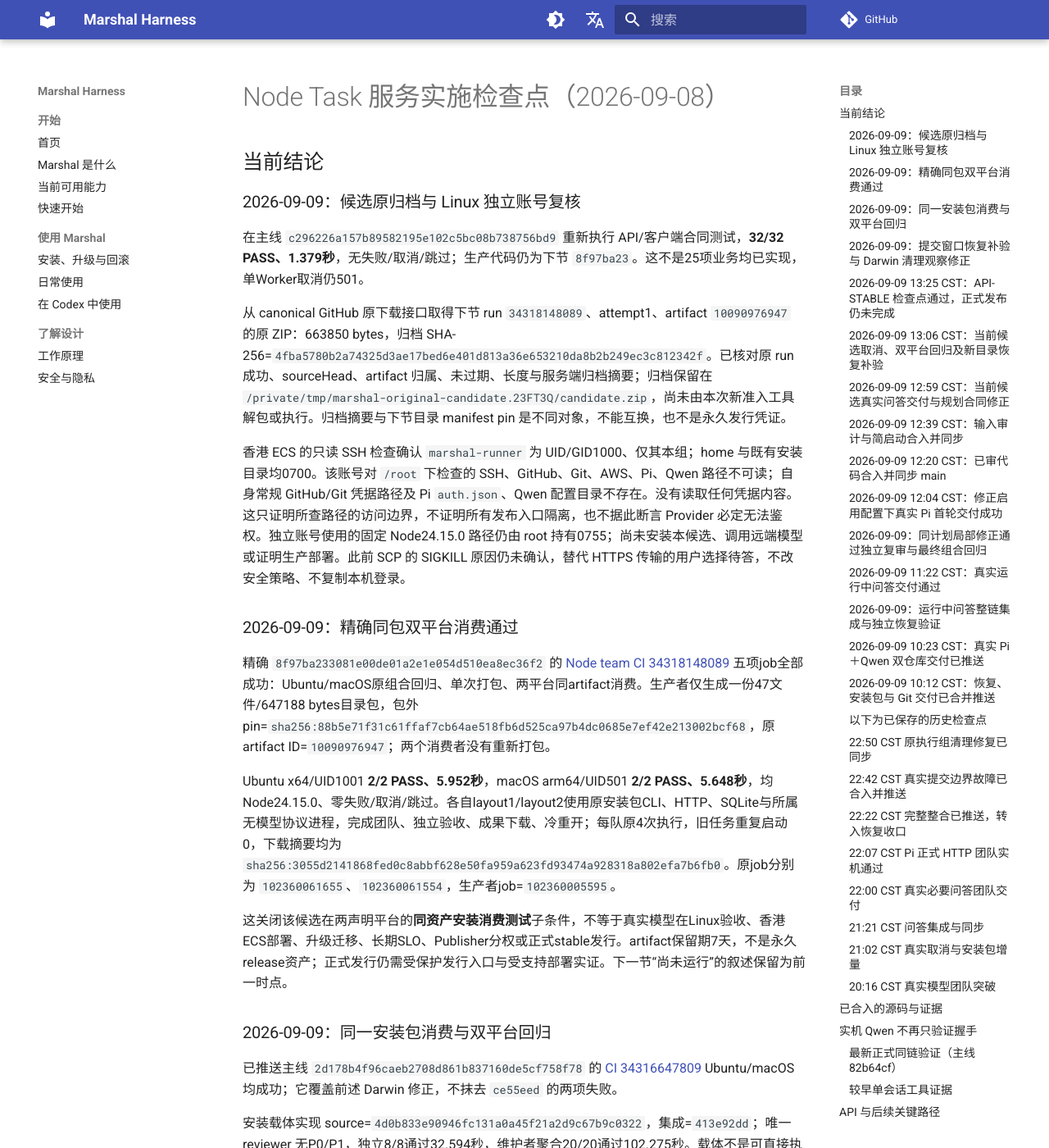
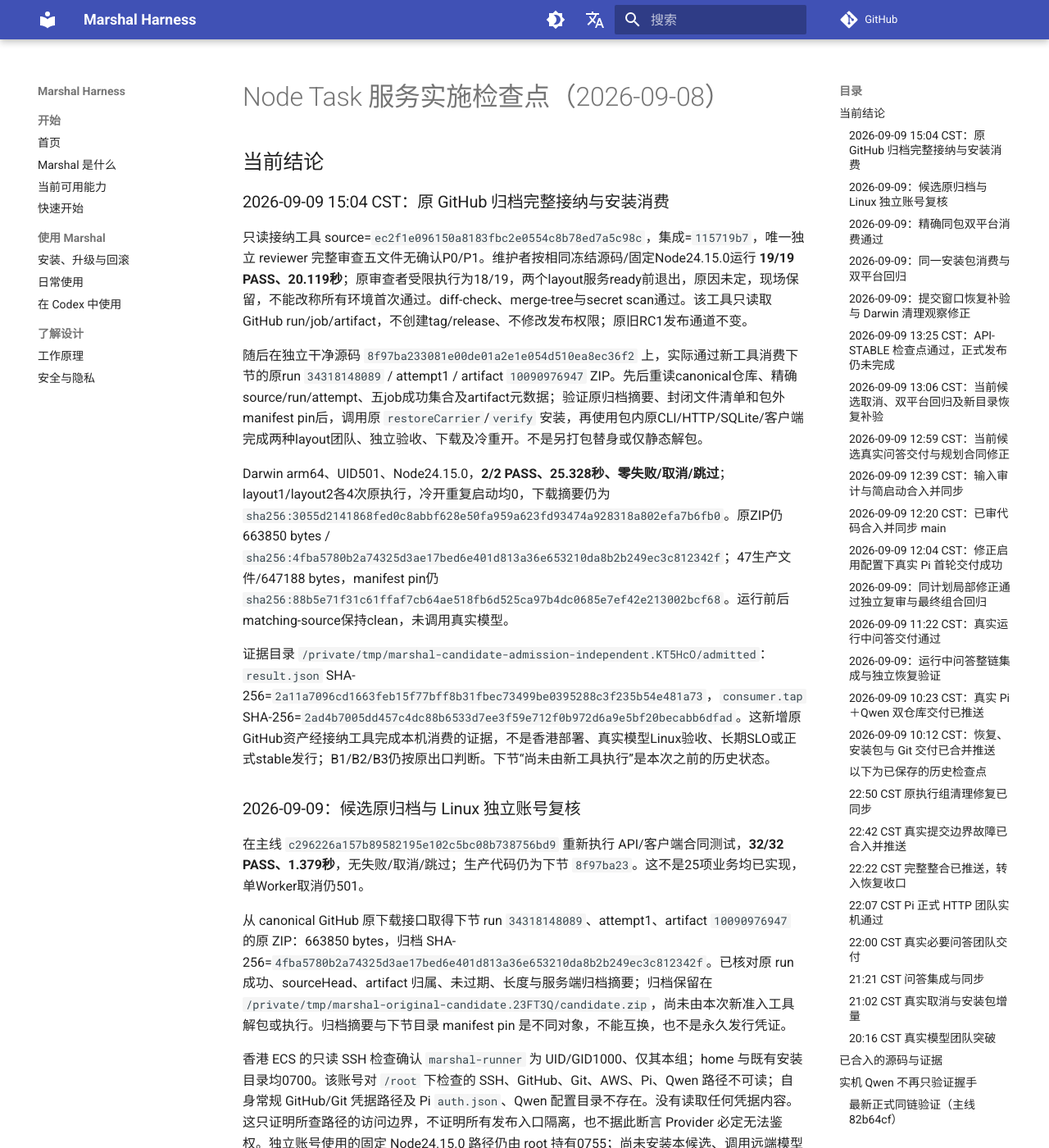
Before and after one commit to chiga0/marshal-harness, an MkDocs documentation site: the page built from docs/node-task-service-status-2026-09-08.md, in a window 1280 px wide and 1400 px high. Shown: the whole window at 82% size. Built offline with MkDocs 1.6.1 and Material for MkDocs 9.7.7, drawn with Linux system fonts in a browser that asks for light colours; comment, search, counter and statistics services are not loaded.

Commit message:
docs: record original artifact admission and installed team evidence

```diff
--- a/docs/node-task-service-status-2026-09-08.md
+++ b/docs/node-task-service-status-2026-09-08.md
@@ -1,6 +1,16 @@
 # Node Task 服务实施检查点（2026-09-08）
 
 ## 当前结论
+
+### 2026-09-09 15:04 CST：原 GitHub 归档完整接纳与安装消费
+
+只读接纳工具 source=`ec2f1e096150a8183fbc2e0554c8b78ed7a5c98c`，集成=`115719b7`，唯一独立 reviewer 完整审查五文件无确认P0/P1。维护者按相同冻结源码/固定Node24.15.0运行 **19/19 PASS、20.119秒**；原审查者受限执行为18/19，两个layout服务ready前退出，原因未定，现场保留，不能改称所有环境首次通过。diff-check、merge-tree与secret scan通过。该工具只读取GitHub run/job/artifact，不创建tag/release、不修改发布权限；原旧RC1发布通道不变。
+
+随后在独立干净源码 `8f97ba233081e00de01a2e1e054d510ea8ec36f2` 上，实际通过新工具消费下节的原run `34318148089` / attempt1 / artifact `10090976947` ZIP。先后重读canonical仓库、精确source/run/attempt、五job成功集合及artifact元数据；验证原归档摘要、封闭文件清单和包外manifest pin后，调用原 `restoreCarrier`/`verify` 安装，再使用包内原CLI/HTTP/SQLite/客户端完成两种layout团队、独立验收、下载及冷重开。不是另打包替身或仅静态解包。
+
+Darwin arm64、UID501、Node24.15.0，**2/2 PASS、25.328秒、零失败/取消/跳过**；layout1/layout2各4次原执行，冷开重复启动均0，下载摘要仍为 `sha256:3055d2141868fed0c8abbf628e50fa959a623fd93474a928318a802efa7b6fb0`。原ZIP仍663850 bytes / `sha256:4fba5780b2a74325d3ae17bed6e401d813a36e653210da8b2b249ec3c812342f`；47生产文件/647188 bytes，manifest pin仍 `sha256:88b5e71f31c61ffaf7cb64ae518fb6d525ca97b4dc0685e7ef42e213002bcf68`。运行前后matching-source保持clean，未调用真实模型。
+
+证据目录 `/private/tmp/marshal-candidate-admission-independent.KT5HcO/admitted`：`result.json` SHA-256=`2a11a7096cd1663feb15f77bff8b31fbec73499be0395288c3f235b54e481a73`，`consumer.tap` SHA-256=`2ad4b7005dd457c4dc88b6533d7ee3f59e712f0b972d6a9e5bf20becabb6dfad`。这新增原GitHub资产经接纳工具完成本机消费的证据，不是香港部署、真实模型Linux验收、长期SLO或正式stable发行；B1/B2/B3仍按原出口判断。下节“尚未由新工具执行”是本次之前的历史状态。
 
 ### 2026-09-09：候选原归档与 Linux 独立账号复核
 
```
